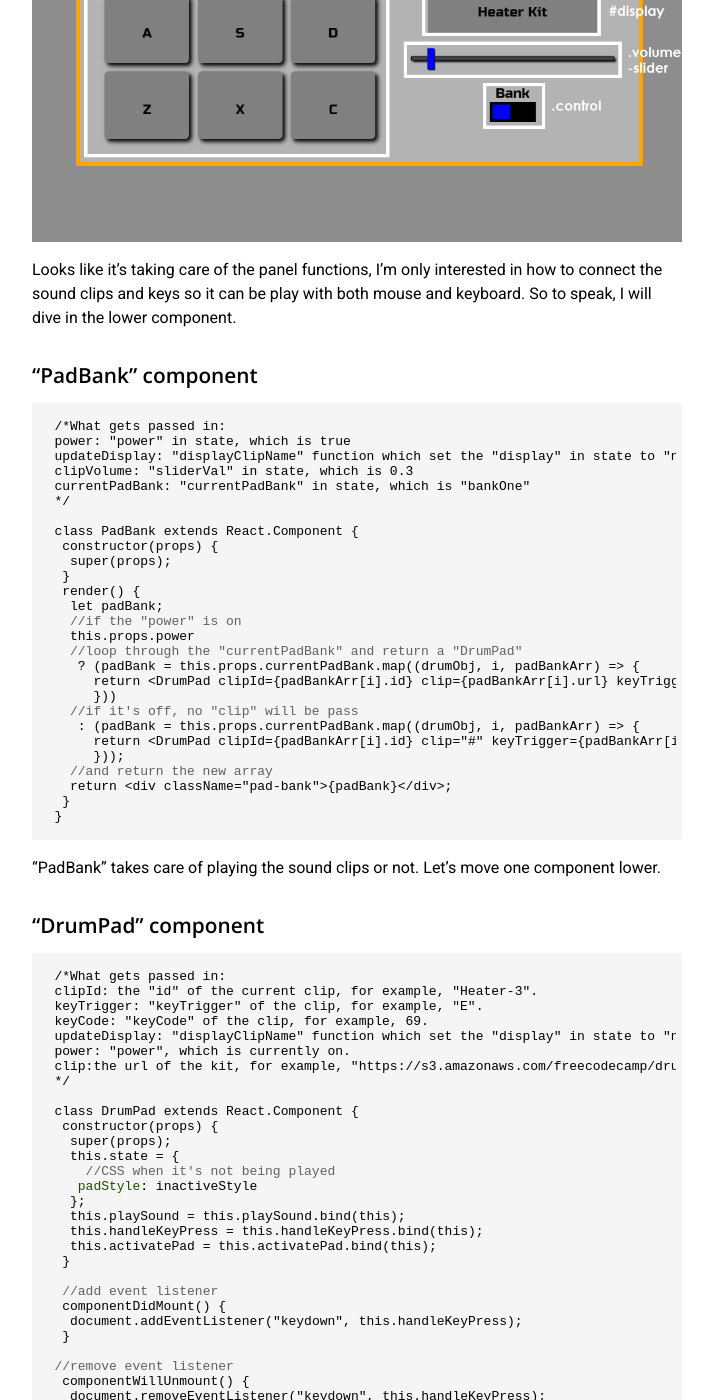
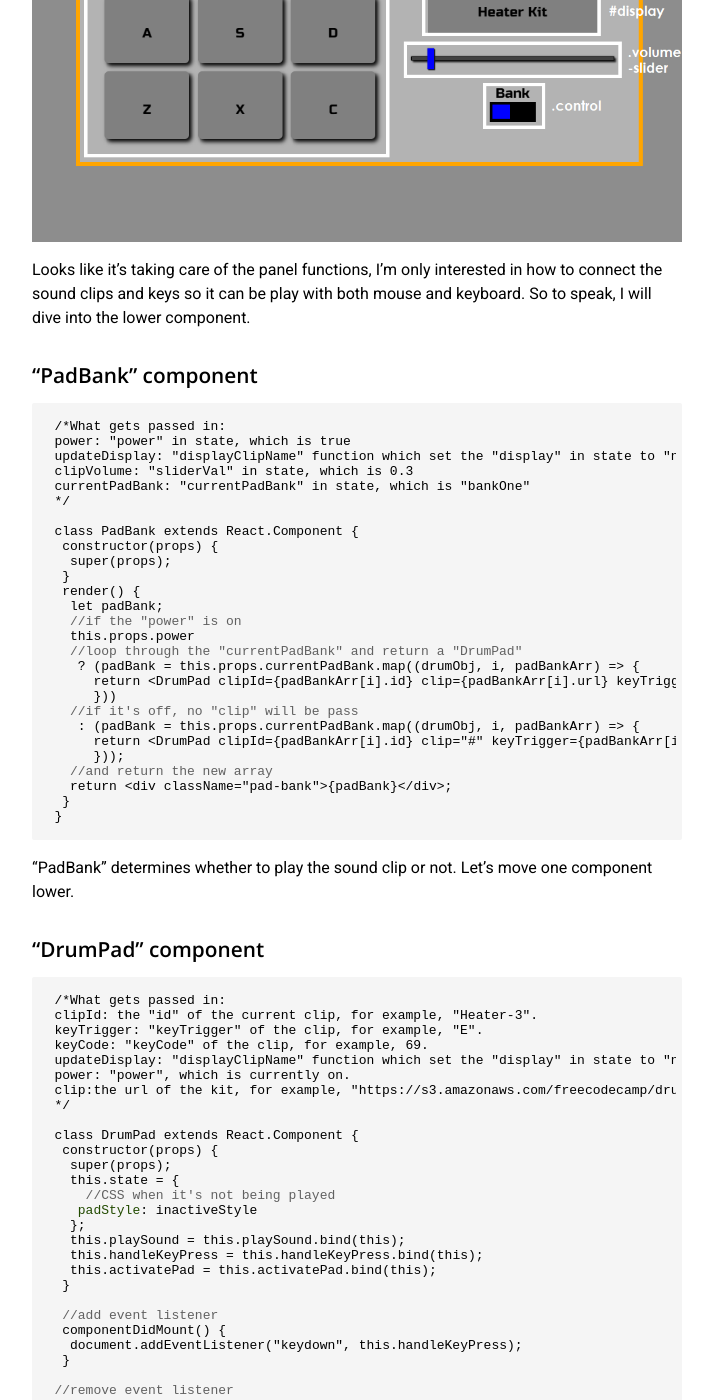
Before and after one commit to ming-yong/archive, a Jekyll site: the page built from _posts/Notes/Log/2019-12-31-fcc drum machine .md, in a window 1280 px wide and 1400 px high, scrolled down 7688 px. Shown: the whole window, without its empty margins (283-996 px from the left). Built offline with Jekyll 4.4.1, drawn with Linux system fonts in a browser that asks for light colours; nearby versions of some CDN libraries.

Commit message:
post typo

````diff
--- a/_posts/Notes/Log/2019-12-31-fcc drum machine .md
+++ b/_posts/Notes/Log/2019-12-31-fcc drum machine .md
@@ -484,7 +484,7 @@ This is what "App" renders in picture.
 
 ![freeCodeCamp drum machine]({{site.baseurl}}/assets/images/code_drumMachine.PNG)
 
-Looks like it's taking care of the panel functions, I'm only interested in how to connect the sound clips and keys so it can be play with both mouse and keyboard. So to speak, I will dive in the lower component.
+Looks like it's taking care of the panel functions, I'm only interested in how to connect the sound clips and keys so it can be play with both mouse and keyboard. So to speak, I will dive into the lower component.
 
 ### "PadBank" component
 
@@ -518,7 +518,7 @@ class PadBank extends React.Component {
 }
 ```
 
-"PadBank" takes care of playing the sound clips or not. Let's move one component lower.
+"PadBank" determines whether to play the sound clip or not. Let's move one component lower.
 
 ### "DrumPad" component
 
````
Also changed, not shown: other parts of _posts/Notes/Log/2019-12-31-fcc drum machine .md (+2 -0 lines).
